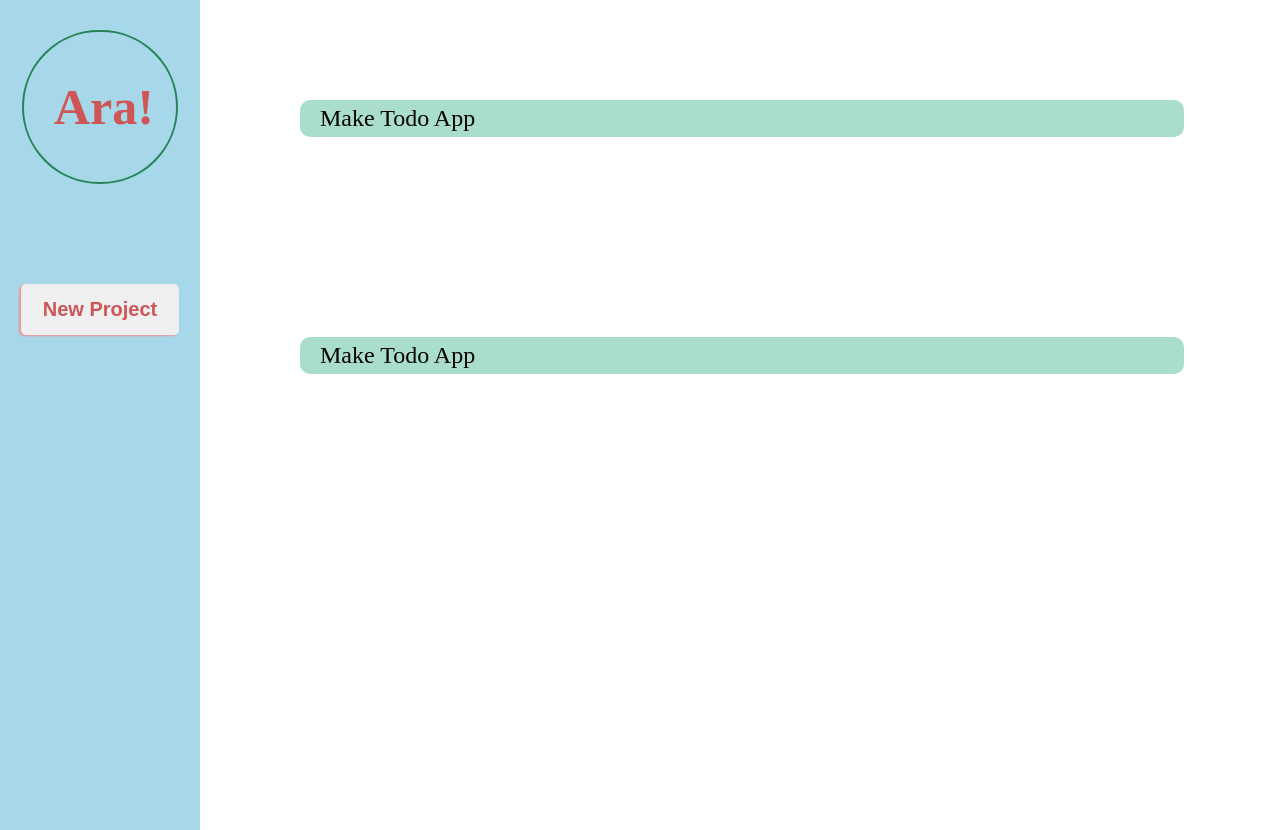
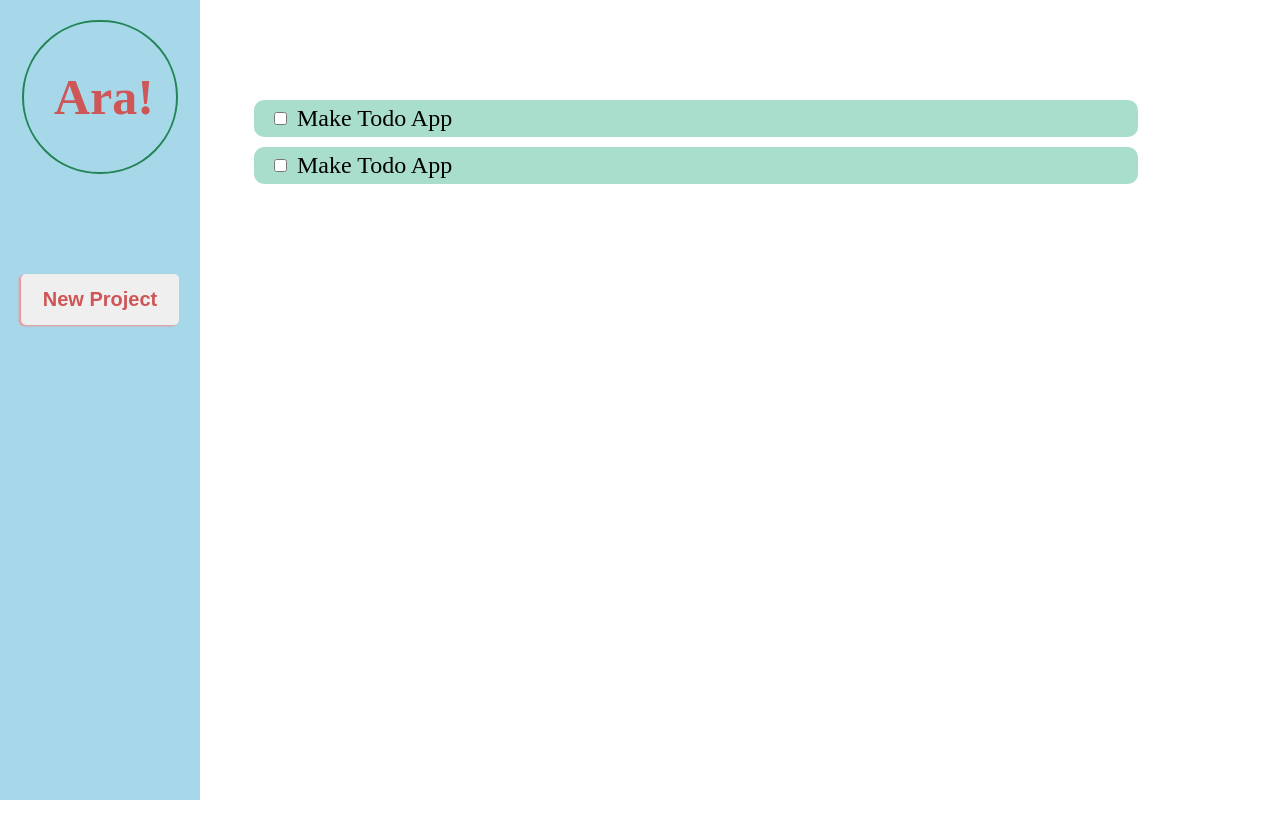
Before and after one commit to Gary21435/todo-list, a website built with webpack: page src/index.html in a window 1280 px wide. After the commit the page ends 800 px from the top, so only its background shows below. Built offline with nearby package versions, Linux system fonts and the light colour scheme.

Commit message:
Implement adding and checking default projects

```diff
--- a/src/script.js
+++ b/src/script.js
@@ -9,6 +9,20 @@ import {
 } from "./logic/todoManager.js";
 import { displayProject } from "./ui/dom.js";
 
+const newProjButton = document.querySelector("#new-project");
+
 // Make default project to start things off
 const defProject = defaultProject();
 displayProject(defProject);
+
+document.addEventListener("click", (e) => {
+    if(e.target.classList.contains("project-check")) {
+        const p = e.target.nextElementSibling;
+        p.classList.toggle('line-through');
+    }
+});
+
+newProjButton.addEventListener("click", (e) => {
+    const defProject = defaultProject();
+    displayProject(defProject);
+});
--- a/src/style.css
+++ b/src/style.css
@@ -22,7 +22,6 @@ body {
     flex-direction: column;
     align-items: center;
     gap: 100px;
-    padding-top: 30px;
 }
 
 .logo {
@@ -33,6 +32,7 @@ body {
     border-style: double;
     border-radius: 500px;
     padding: 30px;
+    margin-top: 20px;
 
     width: 92px;
     height: 90px;
@@ -55,19 +55,21 @@ button {
 }
 
 button:active {
-    box-shadow: 0px 0px 3px 4px rgb(239, 146, 146)
+    box-shadow: 0px 0px 3px 4px rgb(239, 146, 146);
 }
 
 .projects-container {
     width: calc(100% - var(--sidebar-width));
+    height: calc(100%-100px);
+    padding-top: 100px;
 
     display: flex;
     flex-direction: column;
-
+    gap: 10px;
 }
 
 .project {
-    margin: 100px;
+    margin: 0px;
     font-size: 24px;
     width: calc(80%);
     padding-left: 20px;
@@ -75,4 +77,16 @@ button:active {
     padding-top: 5px;
     padding-bottom: 5px;
     border-radius: 10px;
+    margin-left: 5%;
+
+    display: flex;
+    gap: 10px;
 }
+
+.line-through {
+    text-decoration: line-through;
+}
+
+input[type="checkbox"] {
+    accent-color: rgb(239, 146, 146);
+}
--- a/src/ui/dom.js
+++ b/src/ui/dom.js
@@ -1,9 +1,17 @@
 const projects_container = document.querySelector(".projects-container");
 
 export function displayProject(project) {
-    let projectHeader = document.createElement("div");
-    projectHeader.className = "project";
+    let container = document.createElement("div");
+
+    let projectHeader = document.createElement("p");
+    container.className = "project";
     projectHeader.textContent = project.name;
 
-    projects_container.appendChild(projectHeader);
+    let checkbox = document.createElement("input");
+    checkbox.type = 'checkbox';
+    checkbox.className = 'project-check';
+    container.appendChild(checkbox);
+    container.appendChild(projectHeader);
+
+    projects_container.append(container);
 }
```
